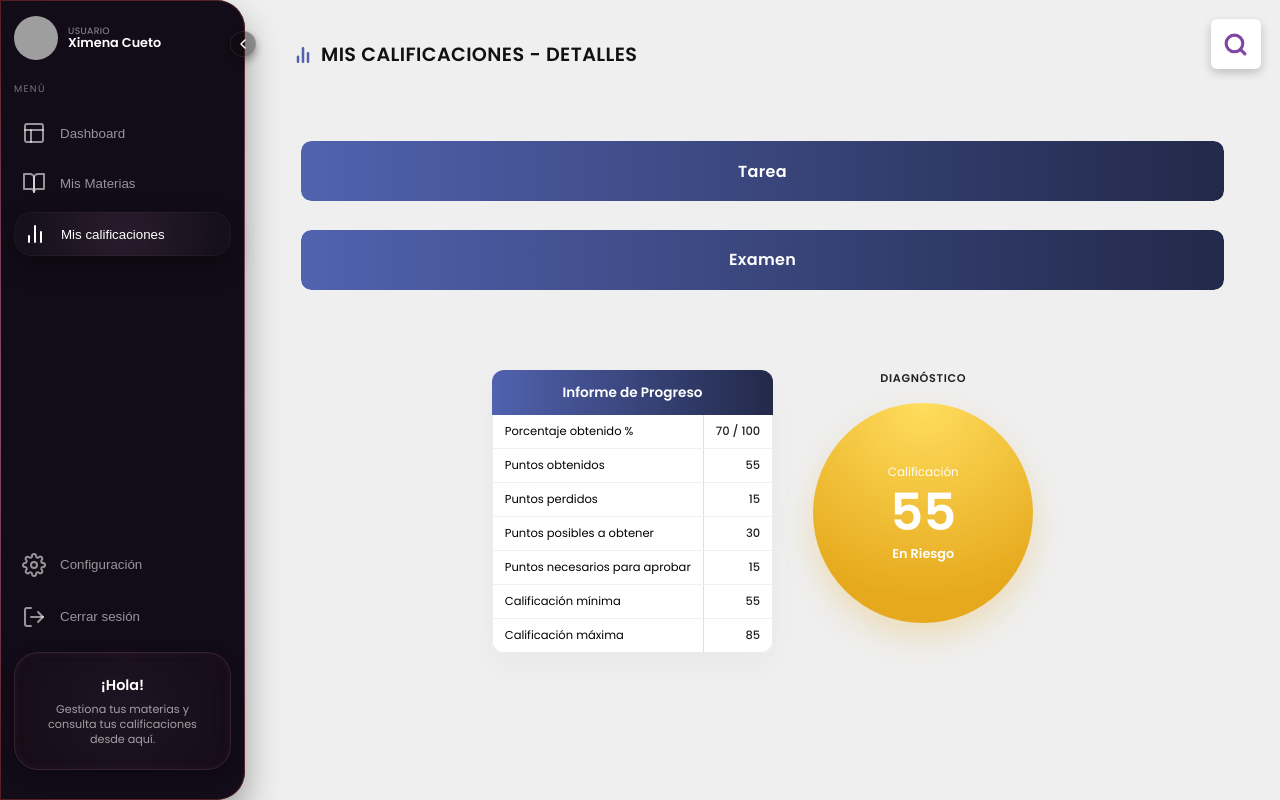
After one commit to hectorcast44/ProyConstruccionSoftware, a PHP site: page /pages/mis-calificaciones-detalle.html in a window 1280 px wide. The commit adds this page. Run offline with PHP 8.4, Linux system fonts and the light colour scheme; grey boxes are pictures that could not be loaded.

Commit message:
Diseño de interfaces (mis calificaciones) con datos simulados

```diff
--- a/proyectoCS _v1/assets/layout.css
+++ b/proyectoCS _v1/assets/layout.css
@@ -29,3 +29,27 @@ body.has-sidebar main {
 body.has-sidebar.sidebar-collapsed main {
   margin-left: var(--sidebar-collapsed-width);
 }
+
+/* --- ENCABEZADO PRINCIPAL --- */
+.page-title {
+  display: flex;
+  align-items: center;
+  gap: 8px; /* espacio entre ícono y texto */
+  margin-bottom: 1.5rem;
+  padding-left: 0.5rem;
+}
+
+.page-title svg {
+  color: #5162AF; /* azul del degradado */
+  width: 20px;
+  height: 20px;
+  stroke-width: 3px; /* línea más gruesa del ícono */
+}
+
+.page-title h1 {
+  font-size: 1.2rem;
+  font-weight: 800; /* texto fuerte */
+  text-transform: uppercase;
+  color: #111; /* texto negro/gris oscuro */
+  letter-spacing: 0.02em;
+}
--- /dev/null
+++ b/proyectoCS _v1/js/mis-calificaciones-detalle.js
@@ -0,0 +1,121 @@
+document.addEventListener('DOMContentLoaded', () => {
+  // aquí ya son DOS bloques
+  const secciones = [
+    {
+      id: 'tarea',
+      nombre: 'Tarea',
+      actividades: [
+        { nombre: 'ADA1', obtenido: 20, maximo: 20 },
+        { nombre: 'ADA2', obtenido: 20, maximo: 20 }
+      ]
+    },
+    {
+      id: 'examen',
+      nombre: 'Examen',
+      actividades: [
+        { nombre: 'PD1', obtenido: 15, maximo: 30 },
+        { nombre: 'PD2', obtenido: 0, maximo: 30 }
+      ]
+    }
+  ];
+
+  const contenedor = document.getElementById('lista-usuarios');
+  const buscadorInput = document.getElementById('buscador-menu');
+  const buscadorWrapper = document.querySelector('.search-wrapper');
+  const buscadorBtn = document.getElementById('search-toggle');
+
+  function filasTabla(actividades = []) {
+    if (!actividades.length) {
+      return `
+        <tr>
+          <td colspan="2" class="right">Sin registros</td>
+        </tr>
+      `;
+    }
+
+    return actividades.map(a => `
+      <tr>
+        <td>${a.nombre}</td>
+        <td class="right">${a.obtenido} / ${a.maximo}</td>
+      </tr>
+    `).join('');
+  }
+
+  function render(seccionesMostrar) {
+    contenedor.innerHTML = '';
+
+    seccionesMostrar.forEach(sec => {
+      const block = document.createElement('div');
+      block.className = 'item-block';
+      block.dataset.sectionId = sec.id;
+
+      block.innerHTML = `
+        <div class="item-header">
+          <span>${sec.nombre}</span>
+        </div>
+        <div class="item-detail">
+          <div class="item-table-wrapper">
+            <table class="item-table">
+              <thead>
+                <tr>
+                  <th>Actividad</th>
+                  <th>Puntuación</th>
+                </tr>
+              </thead>
+              <tbody>
+                ${filasTabla(sec.actividades)}
+              </tbody>
+            </table>
+          </div>
+        </div>
+      `;
+
+      contenedor.appendChild(block);
+    });
+
+    // íconos (por si quieres poner alguno)
+    if (window.feather) feather.replace();
+  }
+
+  // abrir/cerrar con clic en el header
+  contenedor.addEventListener('click', e => {
+    const header = e.target.closest('.item-header');
+    if (!header) return;
+    const block = header.parentElement;
+    block.classList.toggle('open');
+  });
+
+  // filtro por texto (busca en nombre de actividad)
+  function filtrar() {
+    const term = (buscadorInput?.value || '').toLowerCase();
+
+    // mapeamos cada sección filtrando sus actividades
+    const filtradas = secciones.map(sec => {
+      const acts = sec.actividades.filter(a =>
+        a.nombre.toLowerCase().includes(term)
+      );
+      return { ...sec, actividades: acts };
+    });
+
+    render(filtradas);
+  }
+
+  if (buscadorInput) {
+    buscadorInput.addEventListener('input', filtrar);
+  }
+
+  if (buscadorBtn && buscadorWrapper) {
+    buscadorBtn.addEventListener('click', () => {
+      buscadorWrapper.classList.toggle('active');
+      if (buscadorWrapper.classList.contains('active')) {
+        buscadorInput.focus();
+      } else {
+        buscadorInput.value = '';
+        render(secciones);
+      }
+    });
+  }
+
+  // primera pinta
+  render(secciones);
+});
--- /dev/null
+++ b/proyectoCS _v1/pages/mis-calificaciones-detalle.html
@@ -0,0 +1,99 @@
+<!DOCTYPE html>
+<html lang="es">
+  <head>
+    <meta charset="UTF-8" />
+    <meta name="viewport" content="width=device-width, initial-scale=1.0" />
+    <title>Mis calificaciones - detalle</title>
+
+    <!-- estilos globales -->
+    <link rel="stylesheet" href="../assets/sidebar.css" />
+    <link rel="stylesheet" href="../assets/layout.css" />
+    <link rel="stylesheet" href="../assets/search-bar.css" />
+    <link rel="stylesheet" href="../assets/table-theme.css" />
+    <!-- estilos específicos -->
+    <link rel="stylesheet" href="../styles/mis-calificaciones-detalle.css" />
+  </head>
+  <body class="has-sidebar">
+    <div id="sidebar-mount"></div>
+
+    <main>
+      <!-- buscador flotante -->
+        <div class="search-wrapper">
+            <div class="input-holder">
+                <input type="text" class="search-input" placeholder="Buscar actividad..." id="buscador-menu"/>
+                <button class="search-icon" aria-label="Buscar / Cerrar" id="search-toggle">
+                <i data-feather="search"></i>
+                </button>
+            </div>
+        </div>
+
+        <div class="page-title">
+          <i data-feather="bar-chart-2"></i>
+          <h1>Mis calificaciones - detalles</h1>
+        </div>
+
+        <!-- aquí van las cards -->
+        <div id="lista-usuarios"></div>
+        <!-- bloque informe + diagnóstico -->
+        <section class="progress-and-diagnosis">
+          <!-- tarjeta de informe que usa TU tabla -->
+          <div class="progress-card">
+            <div class="progress-card__header">
+              Informe de Progreso
+            </div>
+
+            <!-- usa las clases de table-theme -->
+            <div class="item-table-wrapper progress-table-wrapper">
+              <table class="item-table">
+                <tbody>
+                  <tr>
+                    <td>Porcentaje obtenido %</td>
+                    <td class="right">70 / 100</td>
+                  </tr>
+                  <tr>
+                    <td>Puntos obtenidos</td>
+                    <td class="right">55</td>
+                  </tr>
+                  <tr>
+                    <td>Puntos perdidos</td>
+                    <td class="right">15</td>
+                  </tr>
+                  <tr>
+                    <td>Puntos posibles a obtener</td>
+                    <td class="right">30</td>
+                  </tr>
+                  <tr>
+                    <td>Puntos necesarios para aprobar</td>
+                    <td class="right">15</td>
+                  </tr>
+                  <tr>
+                    <td>Calificación mínima</td>
+                    <td class="right">55</td>
+                  </tr>
+                  <tr>
+                    <td>Calificación máxima</td>
+                    <td class="right">85</td>
+                  </tr>
+                </tbody>
+              </table>
+            </div>
+          </div>
+
+          <!-- diagnóstico -->
+          <div class="diagnosis-card">
+            <p class="diagnosis-title">Diagnóstico</p>
+            <div class="diagnosis-circle">
+              <span class="diag-label">Calificación</span>
+              <span class="diag-grade">55</span>
+              <span class="diag-status diag-status--risk">En riesgo</span>
+            </div>
+          </div>
+        </section>
+
+    </main>
+
+    <script src="https://unpkg.com/feather-icons"></script>
+    <script src="../js/sidebar.js"></script>
+    <script src="../js/mis-calificaciones-detalle.js"></script>
+  </body>
+</html>
--- /dev/null
+++ b/proyectoCS _v1/styles/mis-calificaciones-detalle.css
@@ -0,0 +1,180 @@
+/* contenedor: columna centrada con espacio entre cards */
+#lista-usuarios {
+  max-width: 1100px;
+  margin: 4.5rem auto 0;
+  padding: 0 1rem 3rem;
+  display: flex;
+  flex-direction: column;
+  gap: 1.8rem;
+}
+
+/* bloque completo (card + tabla) */
+.item-block {
+  border-radius: 10px;
+  transition: transform .25s ease, box-shadow .25s ease;
+  cursor: pointer;
+  overflow: hidden; /* evita que se vea la tabla antes de abrir */
+  background: transparent;
+}
+
+/* card/header azul */
+.item-header {
+  background: linear-gradient(90deg, #5162AF 0%, #222949 100%);
+  color: #fff;
+  border-radius: 10px;
+  padding: 16px 20px;
+  font-weight: 600;
+  text-align: center;
+  letter-spacing: .02em;
+  display: flex;
+  align-items: center;
+  gap: 10px;
+  justify-content: center;
+  min-height: 60px;
+}
+
+/* título a la izquierda */
+.item-header-title {
+  display: flex;
+  align-items: center;
+  gap: 8px;
+  font-size: .9rem;
+}
+
+.item-header-title i {
+  width: 20px;
+  height: 20px;
+}
+
+/* cuando se abre, solo redondeado arriba */
+.item-block.open .item-header {
+  border-radius: 10px 10px 0 0;
+}
+
+/* efecto de elevación al hover */
+.item-block:hover {
+  transform: translateY(-6px);
+  box-shadow: 0 14px 30px rgba(0, 0, 0, 0.15);
+}
+
+/* tabla blanca conectada a la card */
+.item-block.open .item-detail .item-table-wrapper {
+  border-radius: 0 0 10px 10px;
+  border-top: none;
+}
+
+/* opcional: sutil transición al abrir */
+.item-detail {
+  transition: max-height .25s ease;
+}
+
+/* contenedor de las dos cosas */
+.progress-and-diagnosis {
+  display: flex;
+  justify-content: center;
+  gap: 2.5rem;
+  align-items: flex-start;
+  margin-top: 2rem;
+  flex-wrap: wrap;
+}
+
+/* tarjeta azul de la izquierda */
+.progress-card {
+  background: #fff;
+  border-radius: 12px;
+  overflow: hidden;
+  min-width: 280px;
+  max-width: 360px;
+  box-shadow: 0 12px 30px rgba(0,0,0,0.03);
+}
+
+/* header del informe */
+.progress-card__header {
+  background: linear-gradient(90deg, #5162AF 0%, #222949 100%);
+  color: #fff;
+  text-align: center;
+  padding: .8rem 1rem;
+  font-weight: 600;
+  font-size: .85rem;
+}
+
+/* aquí adaptamos TU table-theme, sin romperlo */
+.progress-card .item-table-wrapper {
+  /* tu table-theme ya pone fondo y borde,
+     aquí solo lo pegamos al header */
+  border-radius: 0 0 12px 12px;
+  border-top: none;
+}
+
+/* si quieres que las celdas de la derecha se vean centradas */
+.progress-card .item-table td.right {
+  text-align: right;
+  font-weight: 500;
+  color: #222;
+}
+
+/* --------- DIAGNÓSTICO CÍRCULO ---------- */
+.diagnosis-card {
+  display: flex;
+  flex-direction: column;
+  gap: 1rem;
+  align-items: center;
+}
+
+.diagnosis-title {
+  font-size: .7rem;
+  text-transform: uppercase;
+  letter-spacing: .06em;
+  font-weight: 700;
+  color: #222;
+}
+
+.diagnosis-circle {
+  width: 220px;
+  height: 220px;
+  border-radius: 999px;
+  background: radial-gradient(circle at top, #ffdd5d 0%, #e6a91d 80%);
+  display: flex;
+  flex-direction: column;
+  align-items: center;
+  justify-content: center;
+  gap: .4rem;
+  text-align: center;
+  box-shadow: 0 14px 30px rgba(230, 169, 29, 0.25);
+}
+
+.diag-label {
+  font-size: .75rem;
+  color: #fff;
+  opacity: 0.95;
+}
+
+.diag-grade {
+  font-size: 3.2rem;
+  font-weight: 700;
+  color: #fff;
+  line-height: 1;
+}
+
+.diag-status {
+  font-size: .8rem;
+  font-weight: 600;
+  color: #fff;
+}
+
+.diag-status--risk {
+  /* si luego quieres verde/amarillo cambia aquí */
+  text-transform: capitalize;
+}
+
+/* responsive simple */
+@media (max-width: 900px) {
+  .progress-and-diagnosis {
+    flex-direction: column;
+    align-items: flex-start;
+  }
+
+  .diagnosis-card {
+    align-items: center;
+  }
+}
```
Also changed, not shown: proyectoCS _v1/js/mis-calificaciones.js (+55 -6 lines), proyectoCS _v1/pages/mis-calificaciones.html (+6 -6 lines), proyectoCS _v1/styles/mis-calificaciones.css (+56 -0 lines).
